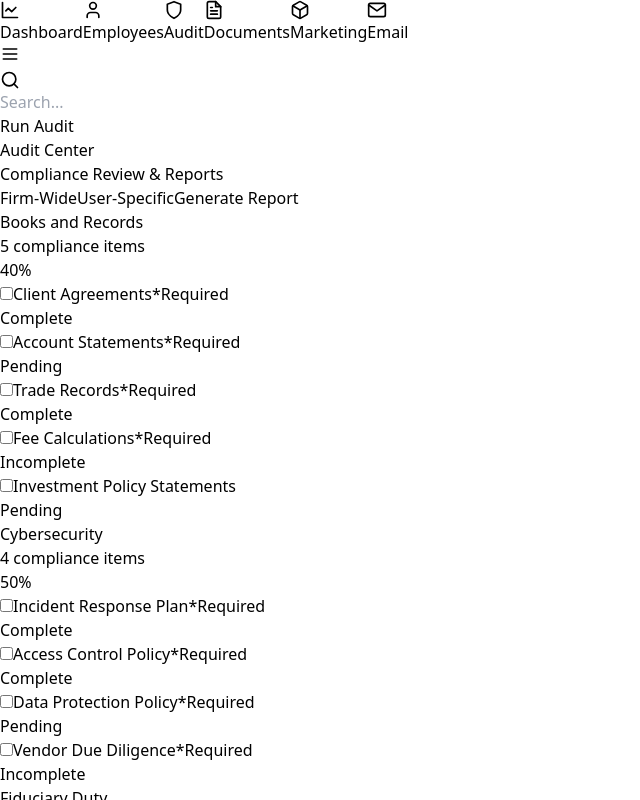
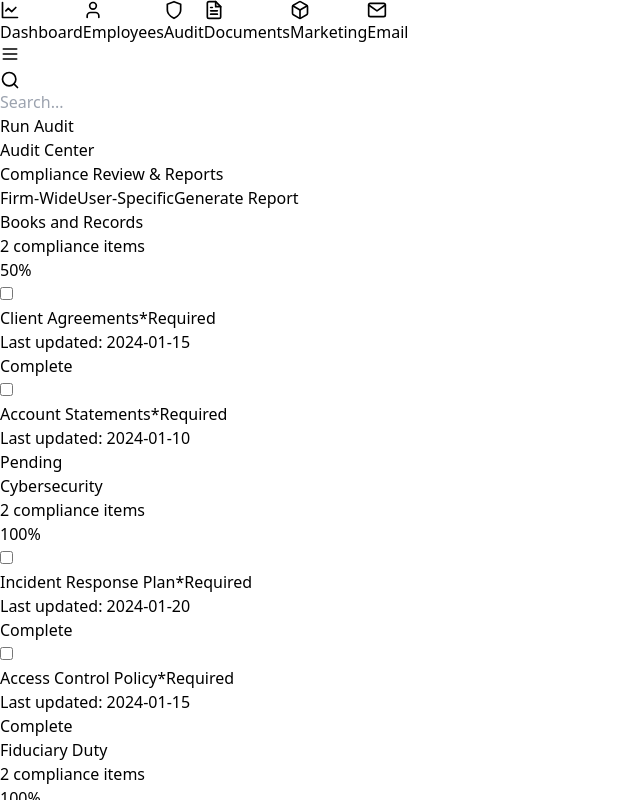
Before and after one commit to Investgrape/ria-back-office, a React (Vite) app: page / in a window 1280 px wide. Both pictures are taken after a click on the button "Audit". Shown: the top 800 px of the page, without its empty margins (0-640 px from the left). Built offline with nearby package versions, Linux system fonts and the light colour scheme.

Commit message:
Update AuditSection with document viewing and AI generation

```diff
--- a/src/components/AuditSection.jsx
+++ b/src/components/AuditSection.jsx
@@ -1,36 +1,95 @@
 import React, { useState } from 'react';
+import DocumentViewer from './DocumentViewer';
+import AIGenerateModal from './AIGenerateModal';
 
 const mockAuditCategories = {
   books_and_records: {
     title: "Books and Records",
     items: [
-      { id: "br1", title: "Client Agreements", required: true, status: "complete" },
-      { id: "br2", title: "Account Statements", required: true, status: "pending" },
-      { id: "br3", title: "Trade Records", required: true, status: "complete" },
-      { id: "br4", title: "Fee Calculations", required: true, status: "incomplete" },
-      { id: "br5", title: "Investment Policy Statements", required: false, status: "pending" }
+      {
+        id: "br1",
+        title: "Client Agreements",
+        required: true,
+        status: "complete",
+        lastUpdated: "2024-01-15",
+        content: "Standard client agreement template..."
+      },
+      {
+        id: "br2",
+        title: "Account Statements",
+        required: true,
+        status: "pending",
+        lastUpdated: "2024-01-10",
+        content: "Monthly account statement format..."
+      }
     ]
   },
   cybersecurity: {
     title: "Cybersecurity",
     items: [
-      { id: "cs1", title: "Incident Response Plan", required: true, status: "complete" },
-      { id: "cs2", title: "Access Control Policy", required: true, status: "complete" },
-      { id: "cs3", title: "Data Protection Policy", required: true, status: "pending" },
-      { id: "cs4", title: "Vendor Due Diligence", required: true, status: "incomplete" }
+      {
+        id: "cs1",
+        title: "Incident Response Plan",
+        required: true,
+        status: "complete",
+        lastUpdated: "2024-01-20",
+        content: "Cybersecurity incident response procedures..."
+      },
+      {
+        id: "cs2",
+        title: "Access Control Policy",
+        required: true,
+        status: "complete",
+        lastUpdated: "2024-01-15",
+        content: "Access control and authentication policies..."
+      }
     ]
   },
   fiduciary: {
     title: "Fiduciary Duty",
     items: [
-      { id: "fd1", title: "Investment Management Agreement", required: true, status: "complete" },
-      { id: "fd2", title: "Disclosure Documents", required: true, status: "complete" },
-      { id: "fd3", title: "Best Interest Documentation", required: true, status: "pending" }
+      {
+        id: "fd1",
+        title: "Investment Management Agreement",
+        required: true,
+        status: "complete",
+        lastUpdated: "2024-01-15",
+        content: "Investment management agreement template..."
+      },
+      {
+        id: "fd2",
+        title: "Form ADV Part 2A",
+        required: true,
+        status: "complete",
+        lastUpdated: "2024-01-15",
+        content: "Firm brochure detailing services, fees, and practices..."
+      }
+    ]
+  },
+  compliance: {
+    title: "Compliance Program",
+    items: [
+      {
+        id: "cp1",
+        title: "Compliance Manual",
+        required: true,
+        status: "needs_update",
+        lastUpdated: "2023-12-15",
+        content: "Comprehensive compliance policies and procedures..."
+      },
+      {
+        id: "cp2",
+        title: "Code of Ethics",
+        required: true,
+        status: "complete",
+        lastUpdated: "2024-01-10",
+        content: "Code of ethics and personal trading policies..."
+      }
     ]
   }
 };
 
-const AuditCard = ({ category, data }) => {
+const AuditCard = ({ category, data, onViewDocument, onGenerateDocument }) => {
   const [checkedItems, setCheckedItems] = useState({});
 
   const toggleItem = (itemId) => {
@@ -51,8 +110,10 @@ const AuditCard = ({ category, data }) => {
         return 'bg-emerald-100 text-emerald-800';
       case 'pending':
         return 'bg-yellow-100 text-yellow-800';
+      case 'needs_update':
+        return 'bg-red-100 text-red-800';
       default:
-        return 'bg-red-100 text-red-800';
+        return 'bg-gray-100 text-gray-800';
     }
   };
 
@@ -76,23 +137,47 @@ const AuditCard = ({ category, data }) => {
               key={item.id}
               className="flex items-center justify-between p-3 bg-gray-50 rounded-lg"
             >
-              <div className="flex items-center gap-3">
+              <div className="flex items-center gap-3 flex-1">
                 <input
                   type="checkbox"
                   checked={checkedItems[item.id] || false}
                   onChange={() => toggleItem(item.id)}
                   className="w-4 h-4 text-emerald-600 rounded border-gray-300 focus:ring-emerald-500"
                 />
-                <span className="text-sm">
-                  {item.title}
-                  {item.required && (
-                    <span className="ml-2 text-xs text-red-600">*Required</span>
-                  )}
+                <div className="flex-1">
+                  <span className="text-sm flex items-center gap-2">
+                    {item.title}
+                    {item.required && (
+                      <span className="text-xs text-red-600">*Required</span>
+                    )}
+                  </span>
+                  <div className="text-xs text-gray-500 mt-1">
+                    Last updated: {item.lastUpdated}
+                  </div>
+                </div>
+              </div>
+              <div className="flex items-center gap-3">
+                <span className={`px-2 py-1 text-xs rounded-full ${getStatusColor(item.status)}`}>
+                  {item.status.replace('_', ' ').charAt(0).toUpperCase() + item.status.slice(1).replace('_', ' ')}
                 </span>
+                <button
+                  onClick={() => onViewDocument(item)}
+                  className="text-emerald-600 hover:text-emerald-700"
+                >
+                  <svg className="w-5 h-5" viewBox="0 0 24 24" fill="none" stroke="currentColor" strokeWidth="2">
+                    <path d="M15 12a3 3 0 11-6 0 3 3 0 016 0z" />
+                    <path d="M2.458 12C3.732 7.943 7.523 5 12 5c4.478 0 8.268 2.943 9.542 7-1.274 4.057-5.064 7-9.542 7-4.477 0-8.268-2.943-9.542-7z" />
+                  </svg>
+                </button>
+                <button
+                  onClick={() => onGenerateDocument(item)}
+                  className="text-blue-600 hover:text-blue-700"
+                >
+                  <svg className="w-5 h-5" viewBox="0 0 24 24" fill="none" stroke="currentColor" strokeWidth="2">
+                    <path d="M21 12a9 9 0 01-9 9m9-9a9 9 0 00-9-9m9 9H3m9 9a9 9 0 01-9-9m9 9c1.657 0 3-4.03 3-9s-1.343-9-3-9m0 18c-1.657 0-3-4.03-3-9s1.343-9 3-9m-9 9a9 9 0 019-9" />
+                  </svg>
+                </button>
               </div>
-              <span className={`px-2 py-1 text-xs rounded-full ${getStatusColor(item.status)}`}>
-                {item.status.charAt(0).toUpperCase() + item.status.slice(1)}
-              </span>
             </div>
           ))}
         </div>
@@ -101,59 +186,25 @@ const AuditCard = ({ category, data }) => {
   );
 };
 
-const RequiredDocuments = () => (
-  <div className="bg-white rounded-lg shadow p-6">
-    <h2 className="text-lg font-medium mb-4">Documents Required for SEC/State Audit</h2>
-    <div className="space-y-4">
-      <p className="text-sm text-gray-500">
-        The following documents should be readily available for regulatory examinations:
-      </p>
-      <div className="grid grid-cols-2 gap-6">
-        <div>
-          <h3 className="text-sm font-medium mb-2">Required Documentation</h3>
-          <ul className="space-y-2">
-            {[
-              "Form ADV (Parts 1, 2A, 2B)",
-              "Written Policies & Procedures",
-              "Code of Ethics",
-              "Business Continuity Plan"
-            ].map((doc, idx) => (
-              <li key={idx} className="text-sm text-gray-600 flex items-center gap-2">
-                <svg className="w-4 h-4 text-emerald-500" viewBox="0 0 24 24" fill="none" stroke="currentColor" strokeWidth="2">
-                  <path d="M9 12l2 2 4-4"/>
-                  <rect width="18" height="18" x="3" y="3" rx="2"/>
-                </svg>
-                {doc}
-              </li>
-            ))}
-          </ul>
-        </div>
-        <div>
-          <h3 className="text-sm font-medium mb-2">Additional Records</h3>
-          <ul className="space-y-2">
-            {[
-              "Trading Records & Account Statements",
-              "Marketing Materials",
-              "Client Correspondence",
-              "Performance Calculation Documentation"
-            ].map((doc, idx) => (
-              <li key={idx} className="text-sm text-gray-600 flex items-center gap-2">
-                <svg className="w-4 h-4 text-emerald-500" viewBox="0 0 24 24" fill="none" stroke="currentColor" strokeWidth="2">
-                  <path d="M9 12l2 2 4-4"/>
-                  <rect width="18" height="18" x="3" y="3" rx="2"/>
-                </svg>
-                {doc}
-              </li>
-            ))}
-          </ul>
-        </div>
-      </div>
-    </div>
-  </div>
-);
+const AuditSection = () => {
+  const [selectedDocument, setSelectedDocument] = useState(null);
+  const [showAIModal, setShowAIModal] = useState(false);
+  const [activeDocument, setActiveDocument] = useState(null);
+  const [reportType, setReportType] = useState('firm');
 
-const AuditSection = () => {
-  const [reportType, setReportType] = useState('firm');
+  const handleViewDocument = (document) => {
+    setSelectedDocument(document);
+  };
+
+  const handleGenerateDocument = (document) => {
+    setActiveDocument(document);
+    setShowAIModal(true);
+  };
+
+  const handleGenerateComplete = (generatedContent) => {
+    console.log('Generated content:', generatedContent);
+    // In a real app, this would update the document with the generated content
+  };
 
   return (
     <div className="p-6 space-y-8">
@@ -164,21 +215,13 @@ const AuditSection = () => {
         </div>
         <div className="flex gap-4">
           <button
-            className={`px-4 py-2 rounded-lg ${
-              reportType === 'firm'
-                ? 'bg-emerald-50 text-emerald-600'
-                : 'text-gray-600 hover:bg-gray-50'
-            }`}
+            className={`px-4 py-2 rounded-lg ${reportType === 'firm' ? 'bg-emerald-50 text-emerald-600' : 'text-gray-600 hover:bg-gray-50'}`}
             onClick={() => setReportType('firm')}
           >
             Firm-Wide
           </button>
           <button
-            className={`px-4 py-2 rounded-lg ${
-              reportType === 'user'
-                ? 'bg-emerald-50 text-emerald-600'
-                : 'text-gray-600 hover:bg-gray-50'
-            }`}
+            className={`px-4 py-2 rounded-lg ${reportType === 'user' ? 'bg-emerald-50 text-emerald-600' : 'text-gray-600 hover:bg-gray-50'}`}
             onClick={() => setReportType('user')}
           >
             User-Specific
@@ -191,11 +234,31 @@ const AuditSection = () => {
 
       <div className="grid grid-cols-2 gap-6">
         {Object.entries(mockAuditCategories).map(([key, category]) => (
-          <AuditCard key={key} category={key} data={category} />
+          <AuditCard
+            key={key}
+            category={key}
+            data={category}
+            onViewDocument={handleViewDocument}
+            onGenerateDocument={handleGenerateDocument}
+          />
         ))}
       </div>
 
-      <RequiredDocuments />
+      {selectedDocument && (
+        <DocumentViewer
+          document={selectedDocument}
+          onClose={() => setSelectedDocument(null)}
+          onGenerateAI={() => handleGenerateDocument(selectedDocument)}
+        />
+      )}
+
+      {showAIModal && activeDocument && (
+        <AIGenerateModal
+          document={activeDocument}
+          onClose={() => setShowAIModal(false)}
+          onGenerate={handleGenerateComplete}
+        />
+      )}
     </div>
   );
 };
```
